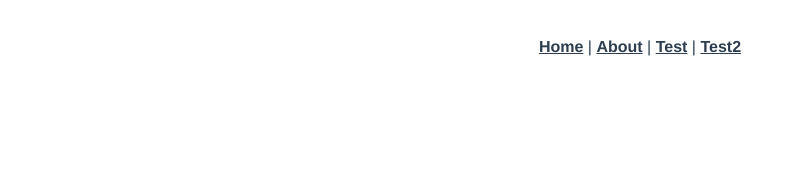
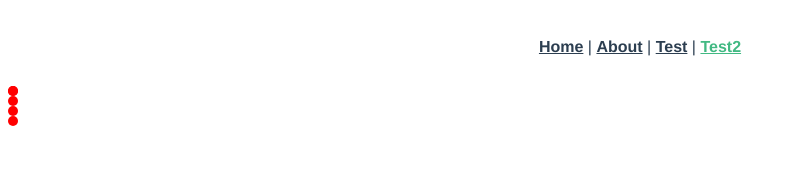
Before and after one commit to DarkLight-Long/DarkLight, a Vue app: page /#/css/test in a window 1280 px wide. Shown: the top 176 px of the page, without its empty margins (0-796 px from the left). Built offline with nearby package versions, Linux system fonts and the light colour scheme.

Commit message:
20220607

```diff
--- a/src/App.vue
+++ b/src/App.vue
@@ -4,7 +4,7 @@
       <router-link to="/">Home</router-link> |
       <router-link to="/about">About</router-link> |
       <router-link to="/test">Test</router-link> |
-      <router-link to="/test2">Test2</router-link>
+      <router-link to="/css/test">Test2</router-link>
     </div>
     <router-view/>
   </div>
--- a/src/router/index.ts
+++ b/src/router/index.ts
@@ -22,6 +22,19 @@ const routes: Array<RouteConfig> = [
     path: '/test',
     name: 'Test',
     component: () => import(/* webpackChunkName: "test" */ '../views/test/Test.vue')
+  },
+  {
+    path: '/css',
+    // name: 'css',
+    component: () => import(/* webpackChunkName: "about" */ '../views/cssTest/CssComponent.vue'),
+    redirect: '/css/test',
+    children: [
+      {
+        path: '/css/test',
+        name: 'cssTest',
+        component: () => import(/* webpackChunkName: "about" */ '../views/cssTest/Test.vue')
+      }
+    ]
   }
 ]
 
--- a/src/store/index.ts
+++ b/src/store/index.ts
@@ -1,5 +1,6 @@
 import Vue from 'vue'
 import Vuex from 'vuex'
+import test from './moudles/test'
 
 Vue.use(Vuex)
 
@@ -11,5 +12,6 @@ export default new Vuex.Store({
   actions: {
   },
   modules: {
+    test
   }
 })
--- /dev/null
+++ b/src/store/moudles/test.ts
@@ -0,0 +1,22 @@
+const test = {
+  state: {
+    name: '张三',
+    sex: '男'
+  },
+  mutations: {
+    update (state:any, name: string):void {
+      state.name = name
+    }
+  },
+  action: {
+    setName ({ commit } : any, name: string):void {
+      commit.update(name)
+    }
+  },
+  getters: {
+    getName (state: any):string {
+      return state.name
+    }
+  }
+}
+export default test
--- /dev/null
+++ b/src/views/cssTest/CssComponent.vue
@@ -0,0 +1,10 @@
+<template>
+  <router-view/>
+</template>
+<script lang="ts">
+import Vue from 'vue'
+export default Vue.extend({
+})
+</script>
+<style lang="less" scoped>
+</style>
--- /dev/null
+++ b/src/views/cssTest/Test.vue
@@ -0,0 +1,25 @@
+<template>
+  <div>
+    <div style="--dalay: 1"></div>
+    <div style="--dalay: 2"></div>
+    <div style="--dalay: 3"></div>
+    <div style="--dalay: 4"></div>
+  </div>
+</template>
+<script lang="ts">
+import Vue from 'vue'
+export default Vue.extend({
+})
+</script>
+<style lang="scss" scoped>
+ div {
+   div {
+     width: 10px;
+     height: 10px;
+     border-radius: 6px;
+     background-color: red;
+     // 未知原因undefined --delay
+     margin-left: calc(var(--delay) * 10px);
+   }
+ }
+</style>
```
